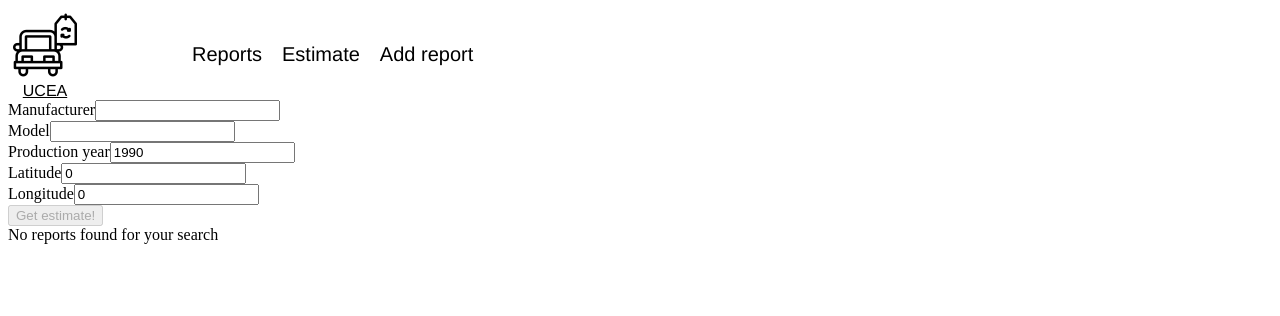
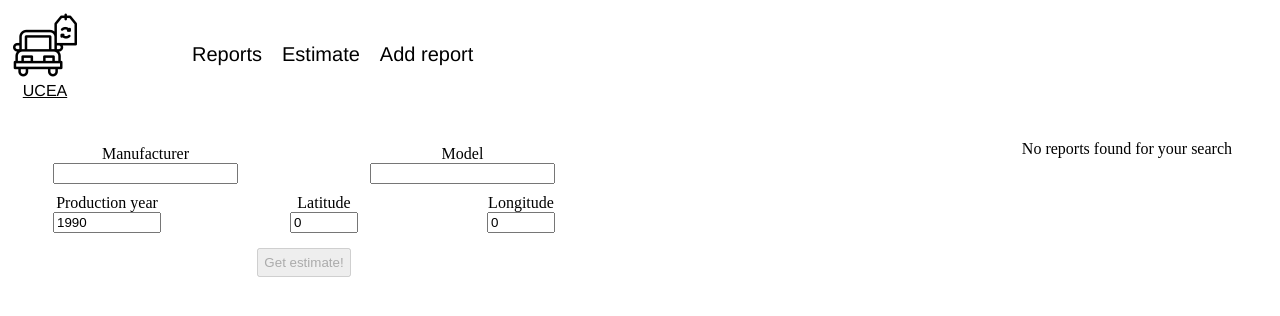
Before and after one commit to shevOle/ang-used-car-evaluation-app, an Angular app: page /estimate in a window 1280 px wide. Shown: the top 316 px of the page. Built offline with nearby package versions, Linux system fonts and the light colour scheme.

Commit message:
feat: add styles for estimate page

```diff
--- a/src/app/report-estimate/report-estimate.component.scss
+++ b/src/app/report-estimate/report-estimate.component.scss
@@ -0,0 +1,73 @@
+.estimate-page {
+  display: flex;
+  flex-wrap: wrap;
+  justify-content: space-between;
+  padding: 40px;
+}
+
+.estimate-page-form {
+  width: 40vw;
+  min-width: 200px;
+  text-align: center;
+}
+
+.estimate-page-price {
+  display: flex;
+  flex-direction: column;
+  justify-content: center;
+  align-items: center;
+  font-size: 18px;
+  width: 40vw;
+  min-width: 200px;
+
+  p {
+    margin: 0;
+  }
+
+  .price-tag {
+    font-size: 24px;
+    color: green;
+    margin-top: 10px;
+  }
+}
+
+.estimate-page-form-input {
+  display: flex;
+  flex-direction: column;
+  flex-wrap: wrap;
+  padding: 5px;
+}
+
+.estimate-page-form-input-errors {
+  display: flex;
+  font-size: 14px;
+  color: red;
+
+  p {
+    margin: 10px 10px 0 0;
+  }
+}
+
+.estimate-page-form-input-box {
+  display: flex;
+  justify-content: space-between;
+  align-items: center;
+
+  .number + input {
+    width: 50px;
+  }
+}
+
+#estimate-page-input-year {
+  width: 100px;
+}
+
+#estimate-page-input-lat,
+#estimate-page-input-lng {
+  width: 60px;
+}
+
+.submit-button {
+  margin: 10px 0;
+  padding: 5px;
+}
```
